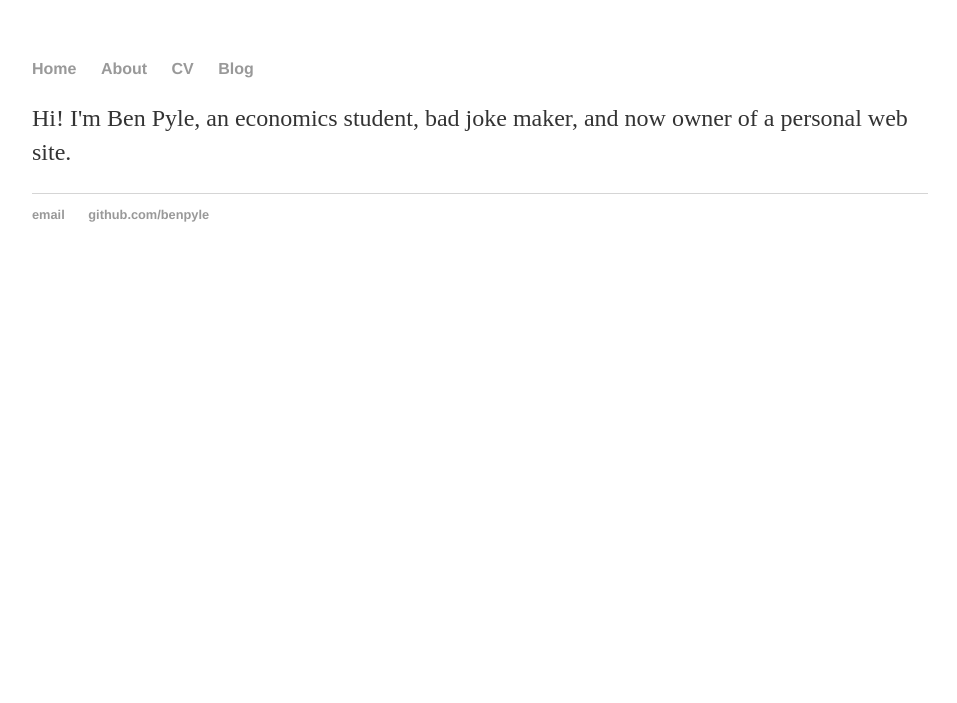
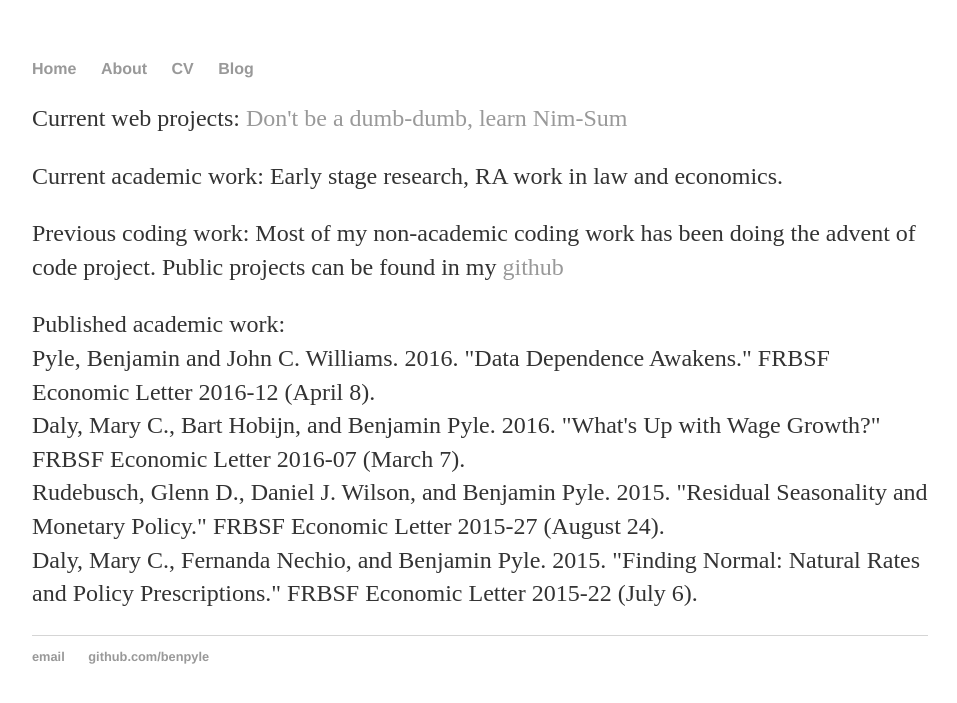
Before and after one commit to BenPyle/BenPyle.github.io, a Jekyll site: the page built from index.html, in a window 1280 px wide. Shown: the top 703 px of the page, without its empty margins (160-1117 px from the left). Built offline with Jekyll 4.4.1, drawn with Linux system fonts in a browser that asks for light colours.

Commit message:
Update index.html

```diff
--- a/index.html
+++ b/index.html
@@ -3,5 +3,13 @@ layout: default
 title: Ben Pyle
 ---
 <div class="blurb">
-	<p> Hi! I'm Ben Pyle, an economics student, bad joke maker, and now owner of a personal web site.</p>
+	<p> Current web projects: <a href="https://benpyle.github.io/nim/">Don't be a dumb-dumb, learn Nim-Sum </a></p>
+	<p> Current academic work: Early stage research, RA work in law and economics. </p>
+	<p> Previous coding work: Most of my non-academic coding work has been doing the advent of code project.
+		Public projects can be found in my <a href="https://github.com/BenPyle">github</a></p>
+	<p> Published academic work: <br/>
+Pyle, Benjamin and John C. Williams. 2016. "Data Dependence Awakens." FRBSF Economic Letter 2016-12 (April 8).<br/>
+Daly, Mary C., Bart Hobijn, and Benjamin Pyle. 2016. "What's Up with Wage Growth?" FRBSF Economic Letter 2016-07 (March 7).<br/>
+Rudebusch, Glenn D., Daniel J. Wilson, and Benjamin Pyle. 2015. "Residual Seasonality and Monetary Policy." FRBSF Economic Letter 2015-27 (August 24).<br/>
+Daly, Mary C., Fernanda Nechio, and Benjamin Pyle. 2015. "Finding Normal: Natural Rates and Policy Prescriptions." FRBSF Economic Letter 2015-22 (July 6).<br/>
 </div><!-- /.blurb -->
```
